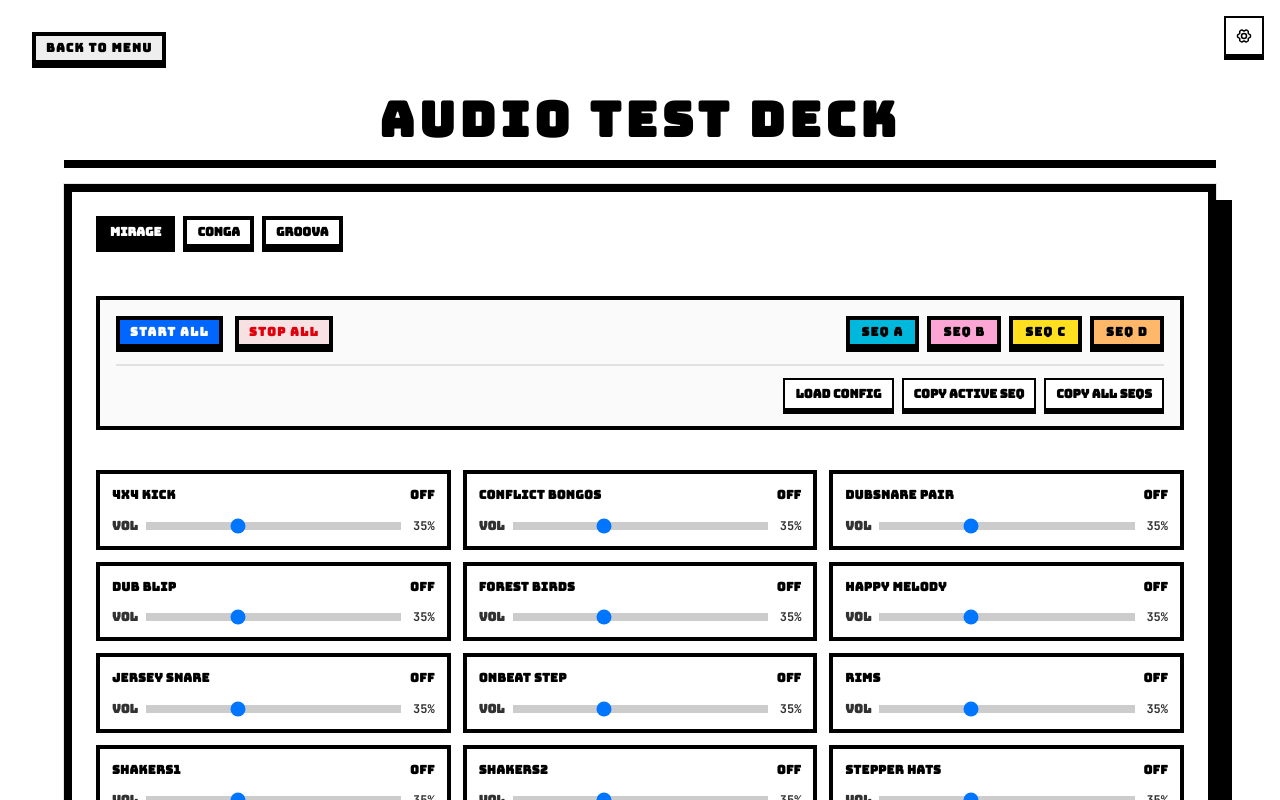
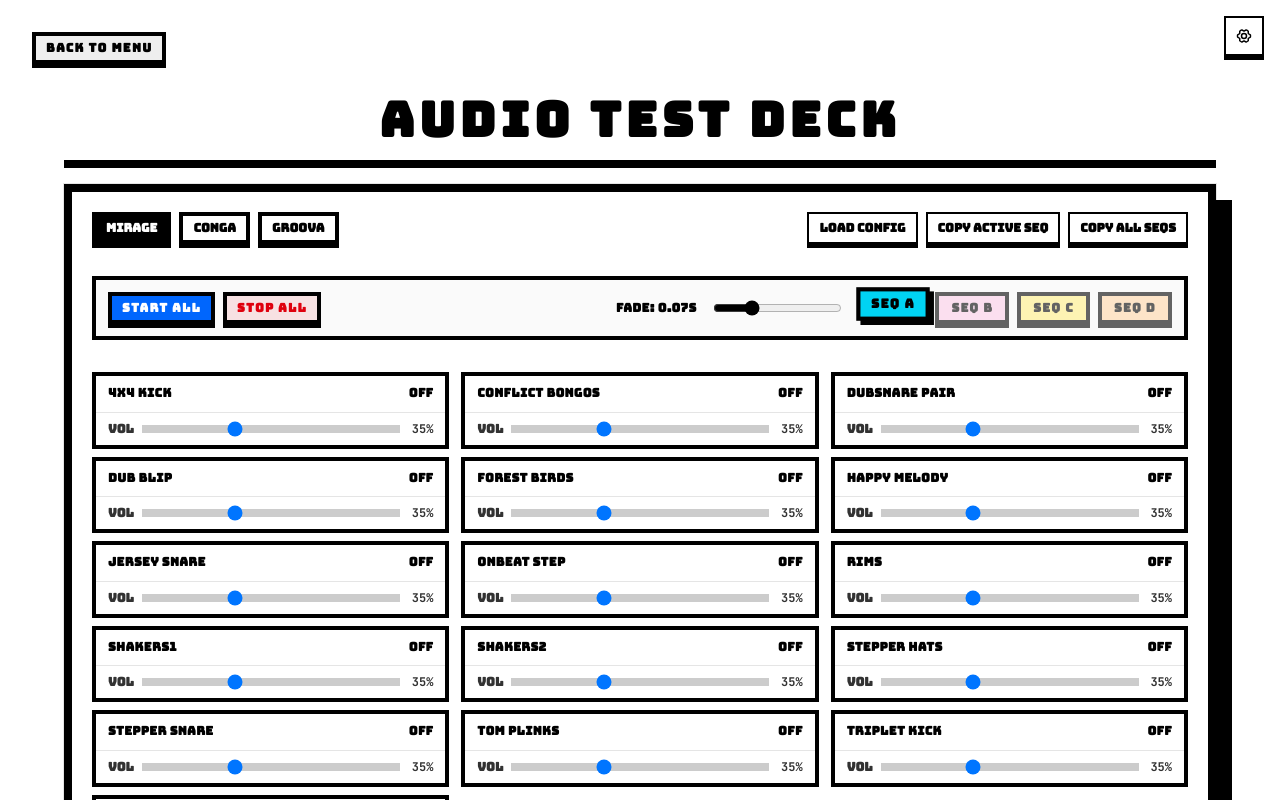
Before and after one commit to Jaydchw/voting-monkey-balls, a Next.js app: page /audio-test in a window 1280 px wide. Shown: the top 800 px of the page. Built offline with nearby package versions, Linux system fonts and the light colour scheme; no server answers.

Commit message:
fix: audio test UI cleanup

```diff
--- a/src/app/audio-test/page.tsx
+++ b/src/app/audio-test/page.tsx
@@ -66,7 +66,6 @@ const SONGS = {
       "groova shaker.mp3",
       "groova snare-1.mp3",
       "groova snare.mp3",
-      "groova snare.mp3",
       "groova synth.mp3",
       "groova synthstabs.mp3",
       "groova toms.mp3",
@@ -86,6 +85,13 @@ type SoundFile = string;
 type TrackState = { enabled: boolean; volume: number };
 type SequenceState = Record<SoundFile, TrackState>;
 type AllSequencesState = Record<'A' | 'B' | 'C' | 'D', SequenceState>;
+
+const SEQUENCE_BUTTONS = [
+  { id: 'A', activeColor: 'bg-cyan-400', inactiveColor: 'bg-cyan-200' },
+  { id: 'B', activeColor: 'bg-pink-400', inactiveColor: 'bg-pink-200' },
+  { id: 'C', activeColor: 'bg-yellow-400', inactiveColor: 'bg-yellow-200' },
+  { id: 'D', activeColor: 'bg-orange-400', inactiveColor: 'bg-orange-200' },
+] as const;
 
 function createInitialState(files: readonly SoundFile[]): SequenceState {
   return files.reduce((acc, file) => {
@@ -489,20 +495,22 @@ export default function AudioTestPage() {
   }, [song, loadBuffer]);
 
   return (
-    <div className="w-screen min-h-screen flex flex-col items-center bg-white text-black p-8 relative">
+    <div className="w-screen min-h-screen flex flex-col items-center bg-white text-black p-4 sm:p-8 relative">
       <Link href="/">
-        <Button className="absolute top-8 left-8 border-4 border-black rounded-none font-bold uppercase tracking-widest" variant="secondary">
+        <Button className="absolute top-4 left-4 sm:top-8 sm:left-8 border-4 border-black rounded-none font-bold uppercase tracking-widest" variant="secondary">
           Back to Menu
         </Button>
       </Link>
 
-      <div className="w-full max-w-6xl">
-        <h1 className="text-5xl font-black uppercase text-center mb-4 tracking-widest border-b-8 border-black pb-4 pt-16">
+      <div className="w-full max-w-6xl mt-12 sm:mt-0">
+        <h1 className="text-4xl sm:text-5xl font-black uppercase text-center mb-4 tracking-widest border-b-8 border-black pb-4 pt-4 sm:pt-16">
           Audio Test Deck
         </h1>
 
-        <Card className="p-6 border-8 border-black rounded-none shadow-[16px_16px_0px_0px_rgba(0,0,0,1)] bg-white">
-          <div className="flex flex-wrap gap-4 mb-8">
+        <Card className="p-4 sm:p-5 border-8 border-black rounded-none shadow-[8px_8px_0px_0px_rgba(0,0,0,1)] sm:shadow-[16px_16px_0px_0px_rgba(0,0,0,1)] bg-white">
+
+          {/* Top Row: Song Selection + Config Operations */}
+          <div className="flex flex-wrap justify-between items-center gap-3 mb-4">
             <div className="flex flex-wrap gap-2">
               {(Object.keys(SONGS) as SongId[]).map(id => (
                 <Button key={id} onClick={() => {
@@ -521,34 +529,8 @@ export default function AudioTestPage() {
                 </Button>
               ))}
             </div>
-          </div>
 
-          <div className="flex flex-col gap-3 mb-6 bg-zinc-50 p-4 border-4 border-black">
-            <div className="flex flex-wrap items-center gap-3">
-              <Button className="border-4 border-black rounded-none uppercase font-black tracking-widest bg-primary text-primary-foreground" onClick={() => handleSetAll(true)}>
-                Start All
-              </Button>
-              <Button className="border-4 border-black rounded-none uppercase font-black tracking-widest" variant="destructive" onClick={() => handleSetAll(false)}>
-                Stop All
-              </Button>
-
-              <div className="flex gap-2 ml-auto">
-                <Button className={`border-4 border-black rounded-none uppercase font-black tracking-widest text-black hover:bg-cyan-200 text-xs px-3 ${activeSequence === 'A' ? 'bg-cyan-500' : 'bg-cyan-300'}`} onClick={() => applySequence(sequences.A, 'A')}>
-                  Seq A
-                </Button>
-                <Button className={`border-4 border-black rounded-none uppercase font-black tracking-widest text-black hover:bg-pink-200 text-xs px-3 ${activeSequence === 'B' ? 'bg-pink-500' : 'bg-pink-300'}`} onClick={() => applySequence(sequences.B, 'B')}>
-                  Seq B
-                </Button>
-                <Button className={`border-4 border-black rounded-none uppercase font-black tracking-widest text-black hover:bg-yellow-200 text-xs px-3 ${activeSequence === 'C' ? 'bg-yellow-500' : 'bg-yellow-300'}`} onClick={() => applySequence(sequences.C, 'C')}>
-                  Seq C
-                </Button>
-                <Button className={`border-4 border-black rounded-none uppercase font-black tracking-widest text-black hover:bg-orange-200 text-xs px-3 ${activeSequence === 'D' ? 'bg-orange-500' : 'bg-orange-300'}`} onClick={() => applySequence(sequences.D, 'D')}>
-                  Seq D
-                </Button>
-              </div>
-            </div>
-
-            <div className="flex justify-end gap-2 pt-3 mt-1 border-t-2 border-black/10">
+            <div className="flex flex-wrap gap-2">
               <Button variant="outline" className="border-2 border-black rounded-none uppercase font-black text-xs h-8" onClick={() => setShowImport(!showImport)}>
                 {showImport ? "Close Import" : "Load Config"}
               </Button>
@@ -559,10 +541,11 @@ export default function AudioTestPage() {
                 {copiedAll ? "Copied!" : "Copy All Seqs"}
               </Button>
             </div>
+          </div>
 
           {/* Import Overlay */}
           {showImport && (
-              <div className="mt-2 p-4 border-4 border-black bg-white shadow-inner">
+            <div className="mb-4 p-3 border-4 border-black bg-white shadow-[8px_8px_0px_0px_rgba(0,0,0,1)]">
               <div className="text-sm font-black uppercase mb-2 tracking-wide">Paste Config Code:</div>
               <textarea
                 className="w-full h-32 p-3 font-mono text-xs border-2 border-black focus:outline-none focus:ring-0 bg-zinc-50"
@@ -578,21 +561,63 @@ export default function AudioTestPage() {
               </div>
             </div>
           )}
+
+          {/* Sequences & Controls Panel */}
+          <div className="flex flex-col gap-2 mb-4 bg-zinc-50 p-3 border-4 border-black">
+            <div className="flex flex-wrap items-center gap-2">
+              <Button className="border-4 border-black rounded-none uppercase font-black tracking-widest bg-primary text-primary-foreground" onClick={() => handleSetAll(true)}>
+                Start All
+              </Button>
+              <Button className="border-4 border-black rounded-none uppercase font-black tracking-widest" variant="destructive" onClick={() => handleSetAll(false)}>
+                Stop All
+              </Button>
+
+              <div className="flex gap-2 ml-auto items-center mr-2">
+                <label className="hidden sm:block text-xs font-bold uppercase tracking-wide mr-2">Fade: {attack.toFixed(2)}s</label>
+                <input type="range" min="0" max="0.25" step="0.005" value={attack} onChange={(e) => setAttack(Number(e.target.value))} className="w-24 sm:w-auto accent-black" />
               </div>
 
-          <div className="grid grid-cols-1 md:grid-cols-2 lg:grid-cols-3 gap-3">
+              <div className="flex gap-2 items-center">
+                {SEQUENCE_BUTTONS.map(({ id, activeColor, inactiveColor }) => {
+                  const isActive = activeSequence === id;
+                  return (
+                    <Button
+                      key={id}
+                      className={`border-4 border-black rounded-none uppercase font-black tracking-widest text-black transition-all ${
+                        isActive
+                          ? `${activeColor} shadow-[4px_4px_0px_0px_rgba(0,0,0,1)] -translate-y-1 scale-105 z-10`
+                          : `${inactiveColor} opacity-60 hover:opacity-100 hover:-translate-y-0.5 px-3`
+                      }`}
+                      onClick={() => applySequence(sequences[id as keyof AllSequencesState], id as keyof AllSequencesState)}
+                    >
+                      Seq {id}
+                    </Button>
+                  );
+                })}
+              </div>
+            </div>
+          </div>
+
+          {/* Track Grid */}
+          <div className="grid grid-cols-1 md:grid-cols-2 lg:grid-cols-3 gap-x-3 gap-y-2">
             {soundFiles.map(file => {
               const isOn = active[file]?.enabled ?? false;
               const vol = active[file]?.volume ?? DEFAULT_VOLUME;
+              // Clean up the name for display
+              const displayName = file
+                .replace(/^groova\s+/i, "")
+                .replace(/^notail_/i, "")
+                .replace(".mp3", "")
+                .replaceAll("_", " ");
 
               return (
                 <div key={file} className={`flex flex-col border-4 border-black rounded-none ${isOn ? "bg-primary text-primary-foreground" : "bg-white text-black"}`}>
                   <button onClick={() => toggleFile(file)}
-                    className="flex justify-between items-center w-full p-3 uppercase font-black tracking-wide hover:bg-black/10 transition-colors focus:outline-none">
-                    <span className="truncate pr-2">{file.replace(".mp3", "").replaceAll("_", " ")}</span>
+                    className="flex justify-between items-center w-full px-3 py-2 uppercase font-black tracking-wide hover:bg-black/10 transition-colors focus:outline-none">
+                    <span className="truncate pr-2">{displayName}</span>
                     <span>{isOn ? "ON" : "OFF"}</span>
                   </button>
-                  <div className="flex items-center gap-2 px-3 pb-3">
+                  <div className={`flex items-center gap-2 px-3 py-2 border-t ${isOn ? "border-white/30" : "border-black/10"}`}>
                     <span className="text-xs font-bold opacity-80">VOL</span>
                     <input
                       type="range"
@@ -610,10 +635,6 @@ export default function AudioTestPage() {
             })}
           </div>
 
-          <div className="mt-8 border-t-4 border-black pt-4">
-            <label className="block text-sm font-bold uppercase tracking-wide mb-3">Master Attack Buffer: {attack.toFixed(2)}s</label>
-            <input type="range" min="0" max="0.25" step="0.005" value={attack} onChange={(e) => setAttack(Number(e.target.value))} className="w-full max-w-sm accent-black" />
-          </div>
         </Card>
       </div>
     </div>
```
Lines whose indentation alone changed are shown as unchanged.
